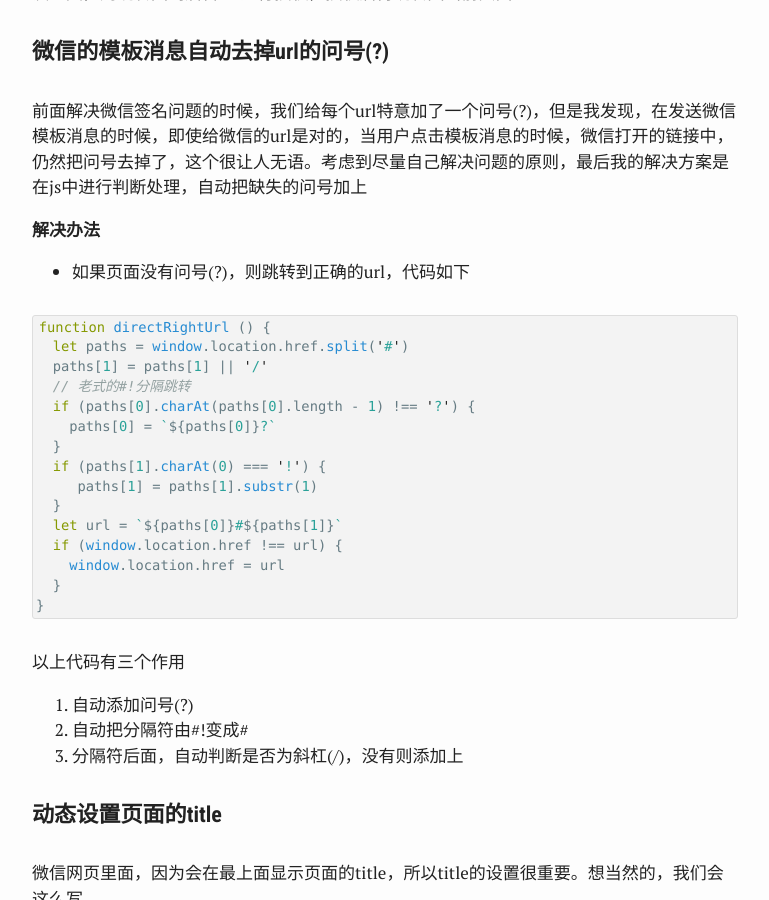
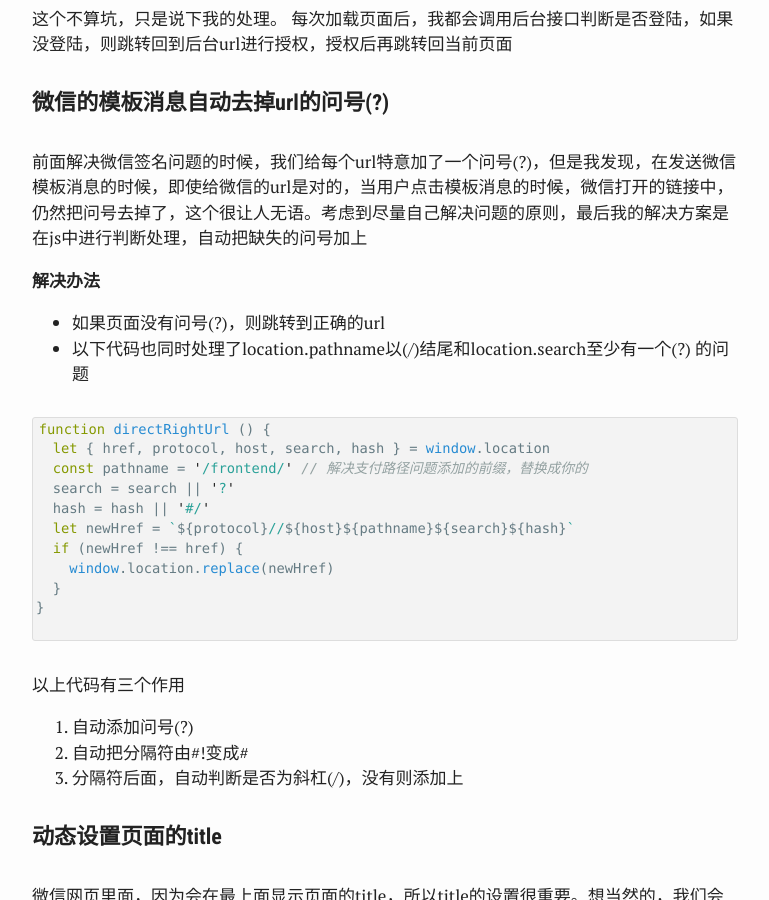
Before and after one commit to greedying/greedying, a Jekyll site: the page built from _posts/2017-01-31-problems-in-develop-spa-website-of-wechat-with-vue.md, in a window 1280 px wide and 900 px high, scrolled down 3180 px. Shown: the whole window, without its empty margins (255-1024 px from the left). Built offline with Jekyll 4.4.1, drawn with Linux system fonts in a browser that asks for light colours; comment, search, counter and statistics services are not loaded; some of the changed text lies outside the part shown.

Commit message:
1、增加location.pathname校正说明 2、更新校正url代码

````diff
--- a/_posts/2017-01-31-problems-in-develop-spa-website-of-wechat-with-vue.md
+++ b/_posts/2017-01-31-problems-in-develop-spa-website-of-wechat-with-vue.md
@@ -16,7 +16,8 @@
 >注意，下面是我总结的最佳实践，但并非唯一方法
 
 - vue-router路由使用hash模式(#分隔)
-- 项目url(即js中location.href)分隔符#前面需要增加一个问号(?)。如果没有问号，则js跳转到有问号的url上
+- 项目url(即js中location.href)分隔符#前面需要增加一个问号(?),即location.hash不能为空，至少有一个问号。如果没有问号，则js跳转到有问号的url上，跳转代码见后面微信模板消息部分
+- 项目url location.pathname部分，必须以斜杠(/)结尾，如果不是，则跳转，代码同上
 - 签名or加密的时候，wx.config签名通过window.location.href.split(‘#’)[0]获取签名使用的url
 - 接上，而微信支付签名使用的url，通过用window.location.href获取
 - 每次url更改的时候，重新调用JSSDK的config接口
@@ -116,24 +117,21 @@
 
 **解决办法**
 
-- 如果页面没有问号(?)，则跳转到正确的url，代码如下
+- 如果页面没有问号(?)，则跳转到正确的url
+- 以下代码也同时处理了location.pathname以(/)结尾和location.search至少有一个(?) 的问题
 
 ```javascript
 function directRightUrl () {
-  let paths = window.location.href.split('#')
-  paths[1] = paths[1] || '/'
-  // 老式的#!分隔跳转
-  if (paths[0].charAt(paths[0].length - 1) !== '?') {
-    paths[0] = `${paths[0]}?`
-  }
-  if (paths[1].charAt(0) === '!') {
-     paths[1] = paths[1].substr(1)
-  }
-  let url = `${paths[0]}#${paths[1]}`
-  if (window.location.href !== url) {
-    window.location.href = url
+  let { href, protocol, host, search, hash } = window.location
+  const pathname = '/frontend/' // 解决支付路径问题添加的前缀，替换成你的
+  search = search || '?'
+  hash = hash || '#/'
+  let newHref = `${protocol}//${host}${pathname}${search}${hash}`
+  if (newHref !== href) {
+    window.location.replace(newHref)
   }
 }
+
 ```
 
 以上代码有三个作用
````
